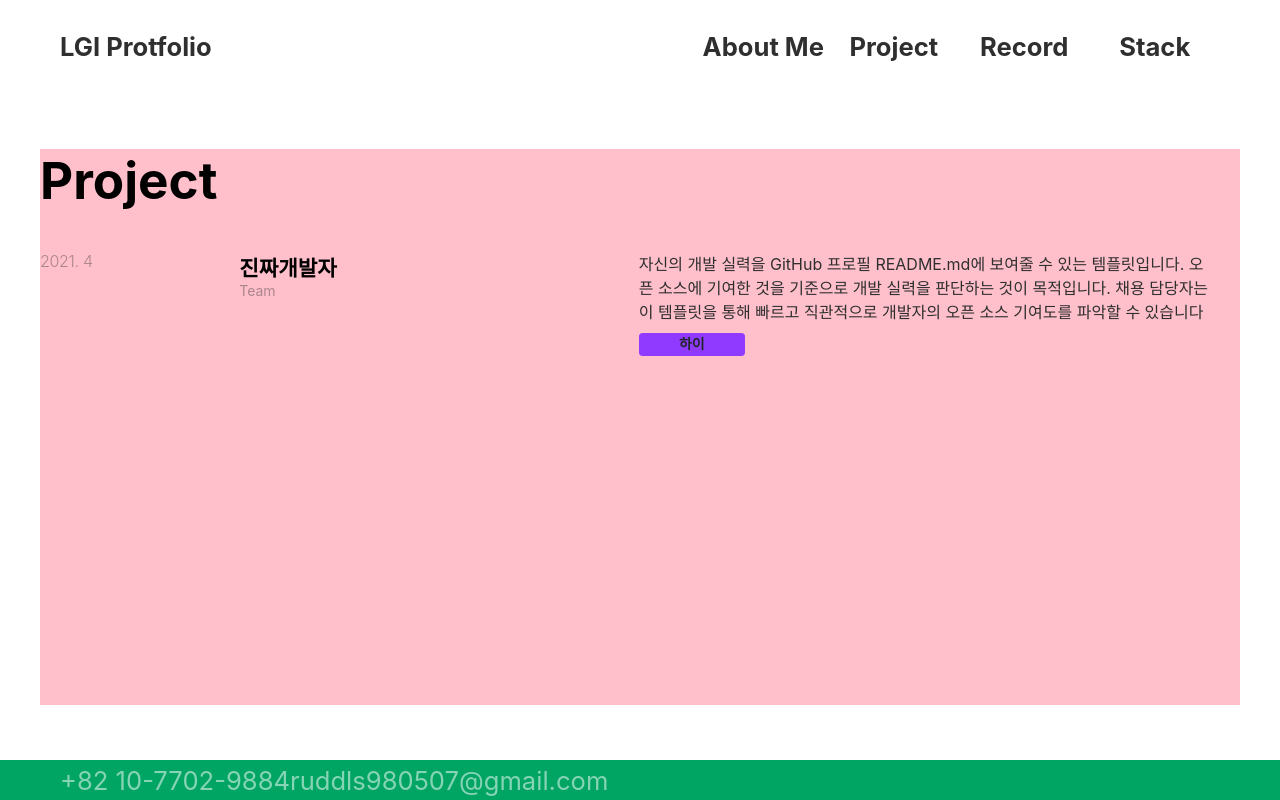
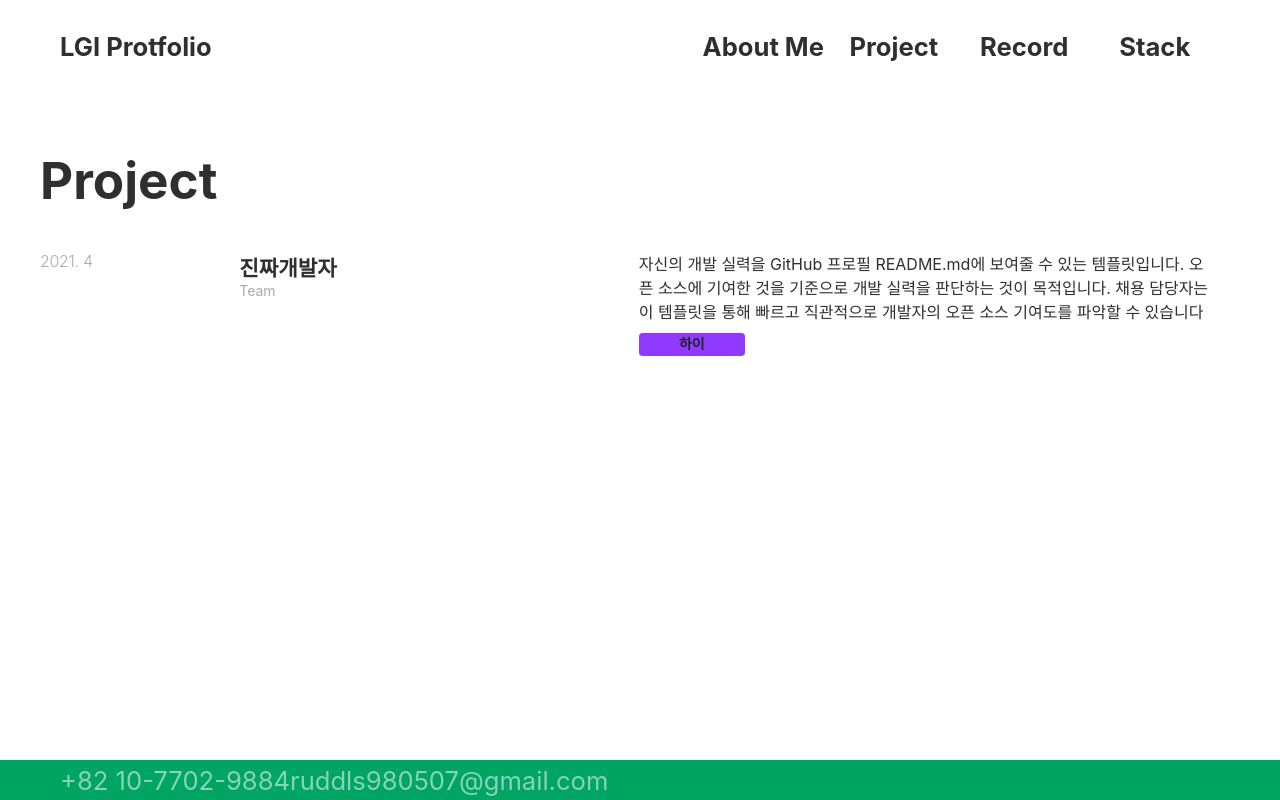
Before and after one commit to limdumb/Portfolio_LimDumb, a Next.js app: page /project in a window 1280 px wide. Built offline with nearby package versions, Linux system fonts and the light colour scheme; a web font is replaced by a local one.

Commit message:
refact: css 경로 수정

```diff
--- a/next.config.js
+++ b/next.config.js
@@ -1,4 +1,6 @@
 /** @type {import('next').NextConfig} */
-const nextConfig = {}
+const nextConfig = {
+  output: 'export',
+}
 
 module.exports = nextConfig
--- a/src/app/page.tsx
+++ b/src/app/page.tsx
@@ -1,62 +1,13 @@
 "use client";
 
-import styled from "styled-components";
 import styles from "./page.module.css";
 import Header from "@/components/common/Header";
+import {
+  ContentsContainer,
+  MainContainer,
+} from "@/components/common/project/Project";
 import Footer from "@/components/Footer";
 import Image from "next/image";
-interface ContainerPropsType {
-  category: "aboutme" | "project" | "record" | "stack" | "home";
-}
-
-export const MainContainer = styled.div<ContainerPropsType>`
-  background-color: ${(props) =>
-    props.category === "aboutme"
-      ? "#FFFFFF"
-      : props.category === "project"
-      ? "#FFFFFF"
-      : props.category === "stack"
-      ? "#EEEEEE"
-      : props.category === "record"
-      ? "#2F2F2F"
-      : "#00A564"};
-  min-height: 100vh;
-  display: flex;
-  align-items: center;
-  padding: 93px 0px 40px 0px;
-  @media screen and (max-width: 760px) {
-    & {
-      padding: 171px 0px 40px 0px;
-    }
-  }
-
-  @media screen and (min-width: 760px) and (max-width: 1199px) {
-    & {
-      padding: 121px 0px 40px 0px;
-    }
-  }
-`;
-
-export const ContentsContainer = styled.div`
-  margin: 0 auto;
-  background-color: pink;
-  min-height: 555px;
-  width: 1200px;
-  display: flex;
-  flex-direction: column;
-
-  @media screen and (max-width: 760px) {
-    & {
-      max-width: 340px;
-    }
-  }
-
-  @media screen and (min-width: 760px) and (max-width: 1199px) {
-    & {
-      width: 960px;
-    }
-  }
-`;
 
 export default function Home() {
   return (
--- a/src/components/common/aboutme/AboutMe.tsx
+++ b/src/components/common/aboutme/AboutMe.tsx
@@ -2,9 +2,9 @@
 
 import Footer from "@/components/Footer";
 import Header from "../Header";
-import { ContentsContainer, MainContainer } from "@/app/page";
 import styles from "./style/aboutMe.module.css";
 import ContentsBox from "./ContentsBox";
+import { ContentsContainer, MainContainer } from "../project/Project";
 
 export default function AboutMe() {
   return (
@@ -12,7 +12,7 @@ export default function AboutMe() {
       <Header category="aboutme" />
       <ContentsContainer>
         <div>
-          <h1 style={{ marginBottom: "40px" }}>About Me</h1>
+          <h1 className={styles.Category_Title}>About Me</h1>
           <div className={styles.Info_Contents_Wrapper}>
             <ContentsBox />
             <ContentsBox />
--- a/src/components/common/aboutme/style/aboutMe.module.css
+++ b/src/components/common/aboutme/style/aboutMe.module.css
@@ -2,6 +2,11 @@
   display: flex;
   flex-wrap: wrap;
   width: 1200px;
+}
+
+.Category_Title{
+  color: #2F2F2F;
+  margin-bottom: 40px;
 }
 
 @media screen and (max-width: 760px) {
--- a/src/components/common/project/Project.tsx
+++ b/src/components/common/project/Project.tsx
@@ -1,10 +1,63 @@
 "use client";
 
-import { MainContainer, ContentsContainer } from "@/app/page";
 import Footer from "@/components/Footer";
 import Header from "../Header";
 import styled from "styled-components";
 import ProjectBox from "./ProjectBox";
+import styles from "./style/project.module.css";
+
+interface ContainerPropsType {
+  category: "aboutme" | "project" | "record" | "stack" | "home";
+}
+
+export const MainContainer = styled.div<ContainerPropsType>`
+  background-color: ${(props) =>
+    props.category === "aboutme"
+      ? "#FFFFFF"
+      : props.category === "project"
+      ? "#FFFFFF"
+      : props.category === "stack"
+      ? "#EEEEEE"
+      : props.category === "record"
+      ? "#2F2F2F"
+      : "#00A564"};
+  min-height: 100vh;
+  display: flex;
+  align-items: center;
+  padding: 93px 0px 40px 0px;
+
+  @media screen and (max-width: 760px) {
+    & {
+      padding: 171px 0px 40px 0px;
+    }
+  }
+
+  @media screen and (min-width: 760px) and (max-width: 1199px) {
+    & {
+      padding: 121px 0px 40px 0px;
+    }
+  }
+`;
+
+export const ContentsContainer = styled.div`
+  margin: 0 auto;
+  min-height: 555px;
+  width: 1200px;
+  display: flex;
+  flex-direction: column;
+
+  @media screen and (max-width: 760px) {
+    & {
+      max-width: 340px;
+    }
+  }
+
+  @media screen and (min-width: 760px) and (max-width: 1199px) {
+    & {
+      width: 960px;
+    }
+  }
+`;
 
 const ProjectContainer = styled.div`
   min-height: calc(555px - 101px);
@@ -30,7 +83,7 @@ export default function Project() {
     <MainContainer category="project">
       <Header category="project" />
       <ContentsContainer>
-        <h1 style={{ marginBottom: "40px" }}>Project</h1>
+        <h1 className={styles.Category_Title}>Project</h1>
         <ProjectContainer>
           <ProjectBox
             timeline={"2021. 4"}
--- a/src/components/common/project/ProjectBox.tsx
+++ b/src/components/common/project/ProjectBox.tsx
@@ -34,8 +34,8 @@ export default function ProjectBox(props: ProjectBoxProps) {
       </div>
       <div className={styles.Title_Wrapper}>
         <div>
-          <h5>{props.title}</h5>
-          <p style={{ color: "#2F2F2F", opacity: "0.4", fontSize: "14px" }}>
+          <h5 className={styles.Project_Title}>{props.title}</h5>
+          <p className={styles.Project_Information} >
             {props.category}
           </p>
         </div>
--- a/src/components/common/project/style/project.module.css
+++ b/src/components/common/project/style/project.module.css
@@ -0,0 +1,4 @@
+.Category_Title{
+  color: #2F2F2F;
+  margin-bottom: 40px;
+}
--- a/src/components/common/project/style/projectBox.module.css
+++ b/src/components/common/project/style/projectBox.module.css
@@ -8,7 +8,7 @@
   font-size: 16px;
   display: block;
   letter-spacing: -0.02em;
-  color: #2F2F2F;
+  color: #2f2f2f;
   opacity: 0.4;
 }
 
@@ -23,6 +23,10 @@
   max-width: 25%;
 }
 
+.Project_Title {
+  color: #2f2f2f;
+}
+
 .Detaile_Wrapper {
   margin-left: 8.3%;
   max-width: 50%;
@@ -34,7 +38,7 @@
   flex-direction: column;
   font-size: 16px;
   font-weight: 400;
-  color: #2F2F2F;
+  color: #2f2f2f;
   padding-right: 30px;
 }
 
@@ -49,12 +53,18 @@
   line-height: 1.5;
   border-radius: 0.2rem;
   color: #212529;
-  background-color: #913AFF;
+  background-color: #913aff;
   cursor: pointer;
   border: none;
-  border: 1px solid #913AFF;
+  border: 1px solid #913aff;
   font-weight: 700;
   margin-top: 10px;
+}
+
+.Project_Information {
+  color: #2f2f2f;
+  opacity: 0.4;
+  font-size: 14px;
 }
 
 @media screen and (max-width: 760px) {
--- a/src/components/common/stack/Stack.tsx
+++ b/src/components/common/stack/Stack.tsx
@@ -1,10 +1,10 @@
-"use client"
+"use client";
 
-import { ContentsContainer, MainContainer } from "@/app/page";
 import Header from "../Header";
 import Footer from "@/components/Footer";
 import styles from "./style/stack.module.css";
 import StackBox from "./StackBox";
+import { ContentsContainer, MainContainer } from "../project/Project";
 
 export default function Stack() {
   return (
```
